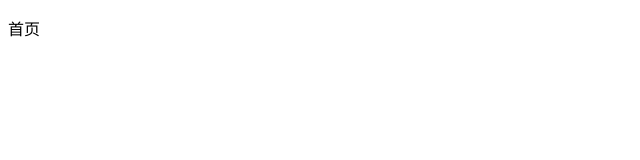
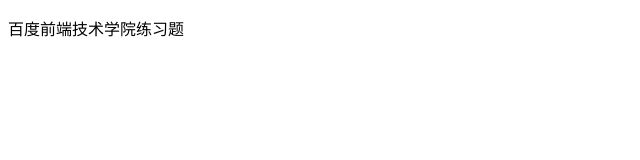
Before and after one commit to happydan/happydan.github.io, a plain HTML site: page index.html in a window 1280 px wide. Shown: the whole page, without its empty margins (0-640 px from the left). Drawn offline with Linux system fonts and the light colour scheme.

Commit message:
Update index.html

```diff
--- a/index.html
+++ b/index.html
@@ -2,9 +2,9 @@
 <html lang="en">
 <head>
     <meta charset="UTF-8">
-    <title>首页</title>
+    <title>百度前端技术学院练习题</title>
 </head>
 <body>
-    <p>首页</p>
+    <p>百度前端技术学院练习题</p>
 </body>
 </html>
```
